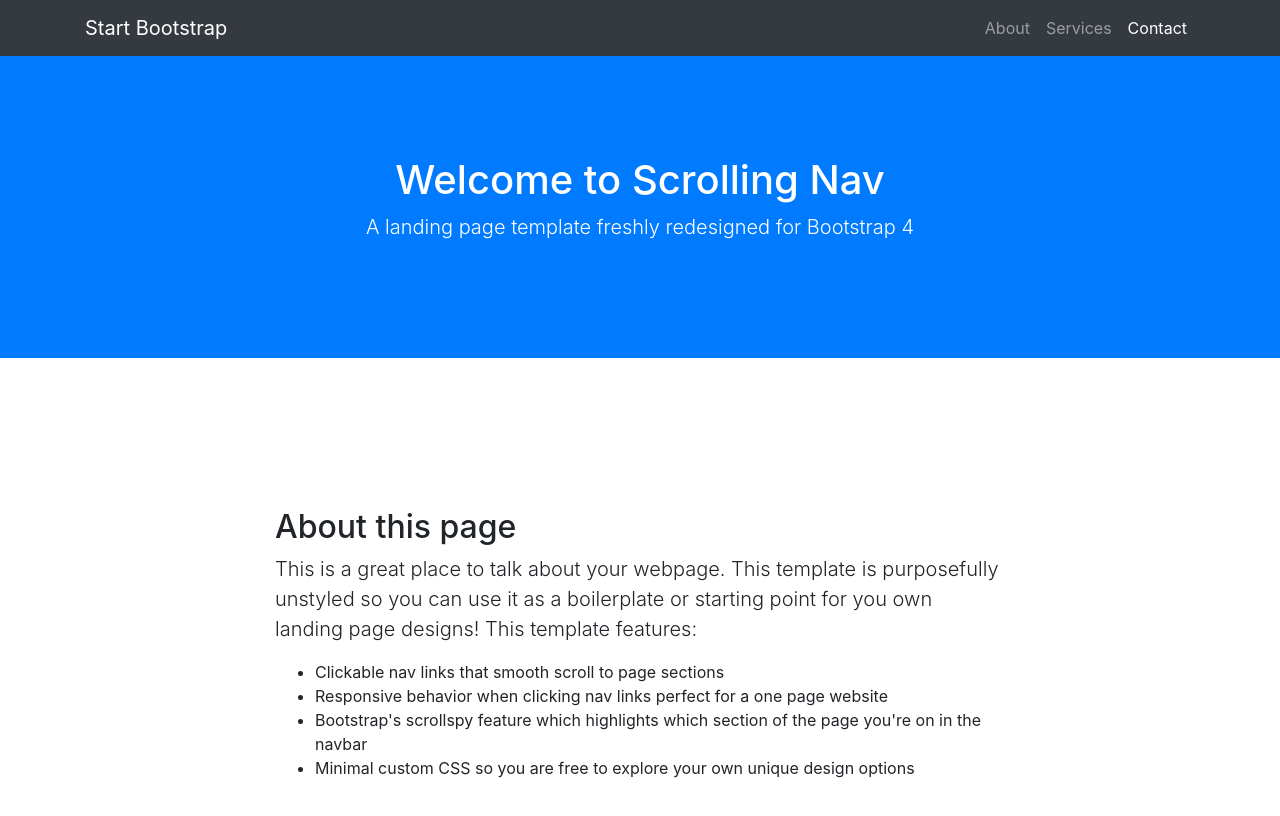
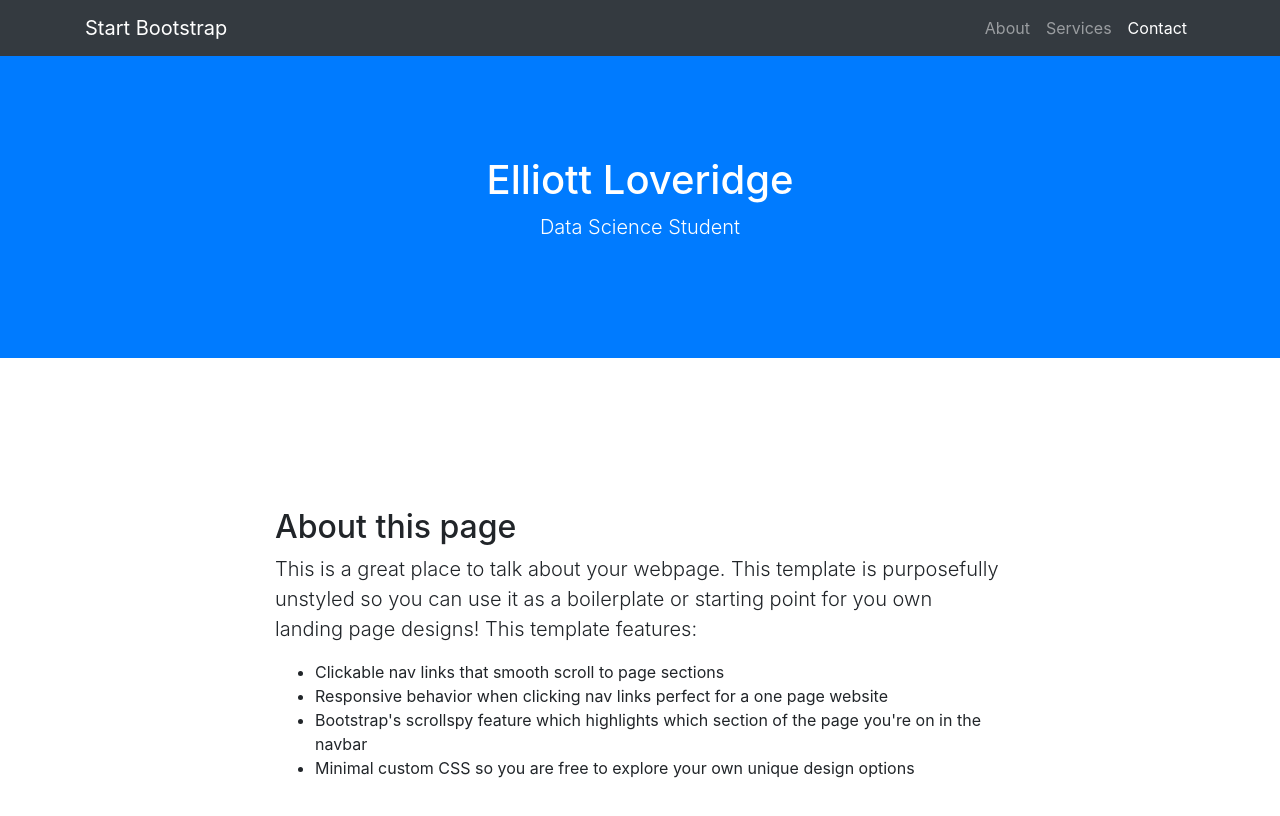
Before and after one commit to elliottloveridge/eloveridge, a website with bundled scripts: page public/index.html in a window 1280 px wide. Shown: the top 816 px of the page. Built offline with nearby package versions, Linux system fonts and the light colour scheme.

Commit message:
Changed Website Title

```diff
--- a/public/index.html
+++ b/public/index.html
@@ -45,8 +45,8 @@
 
   <header class="bg-primary text-white">
     <div class="container text-center">
-      <h1>Welcome to Scrolling Nav</h1>
-      <p class="lead">A landing page template freshly redesigned for Bootstrap 4</p>
+      <h1>Elliott Loveridge</h1>
+      <p class="lead">Data Science Student</p>
     </div>
   </header>
 
```
